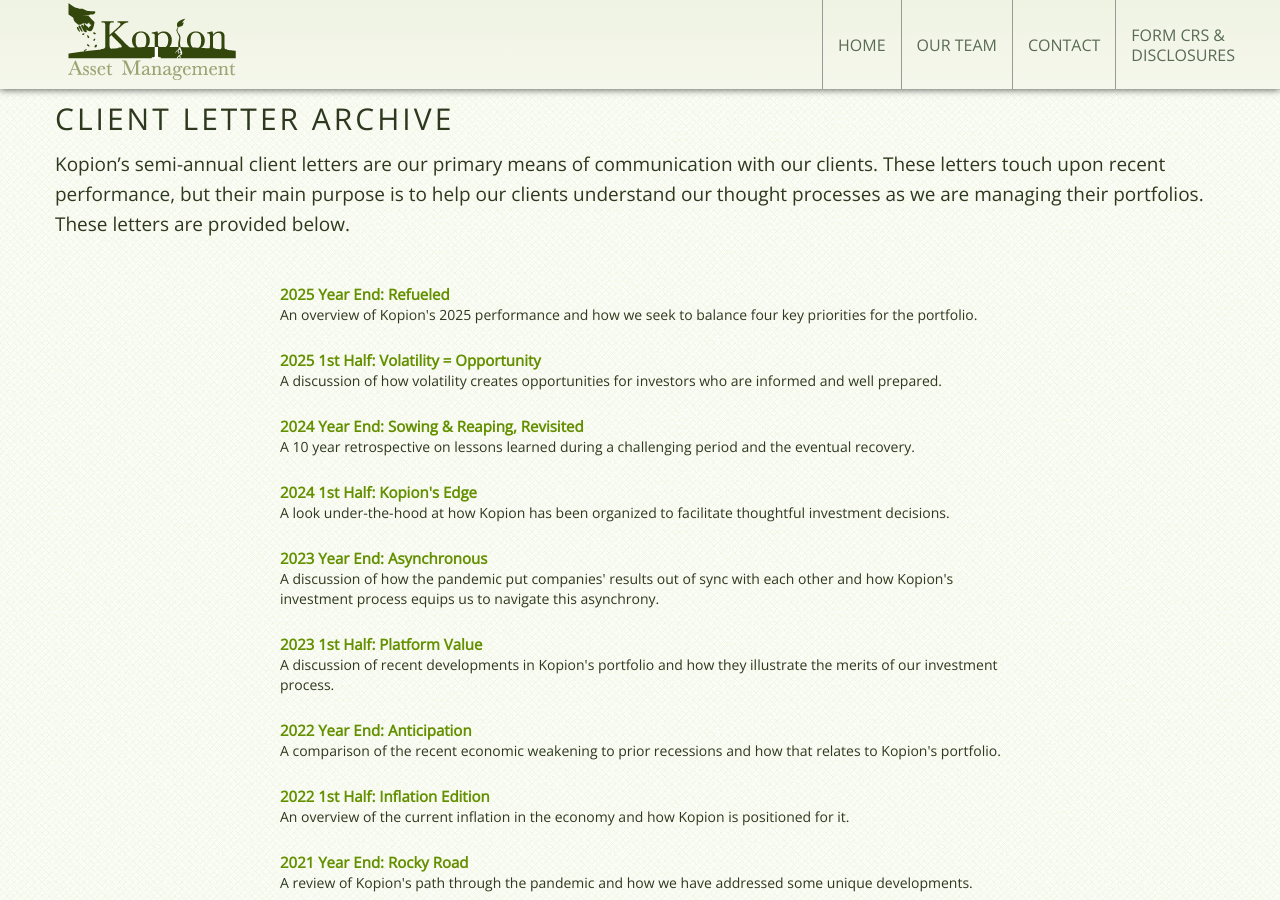
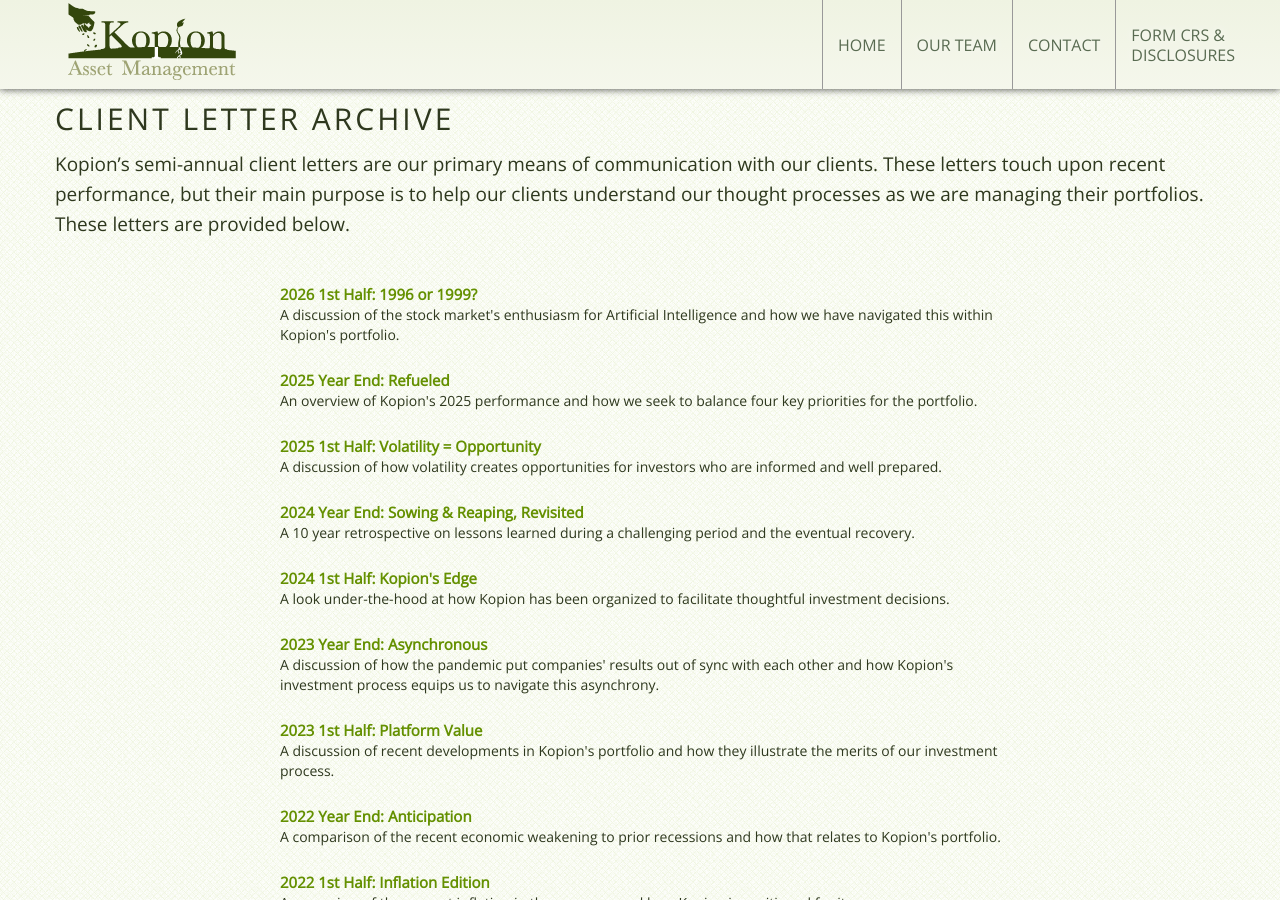
Before and after one commit to tlewismedia/kopion, a Jekyll site: the page built from letters.html, in a window 1280 px wide and 900 px high. Built offline with Jekyll 4.4.1, drawn with Linux system fonts in a browser that asks for light colours.

Commit message:
2026 letter update

```diff
--- a/_data/letters.yml
+++ b/_data/letters.yml
@@ -1,4 +1,8 @@
 ---
+-
+  caption: "A discussion of the stock market's enthusiasm for Artificial Intelligence and how we have navigated this within Kopion's portfolio."
+  file: 1996_or_1999.pdf
+  title: "2026 1st Half: 1996 or 1999?"
 -
   caption: "An overview of Kopion's 2025 performance and how we seek to balance four key priorities for the portfolio.  "
   file: refueled.pdf
```
Also changed, not shown: 1 other file.
